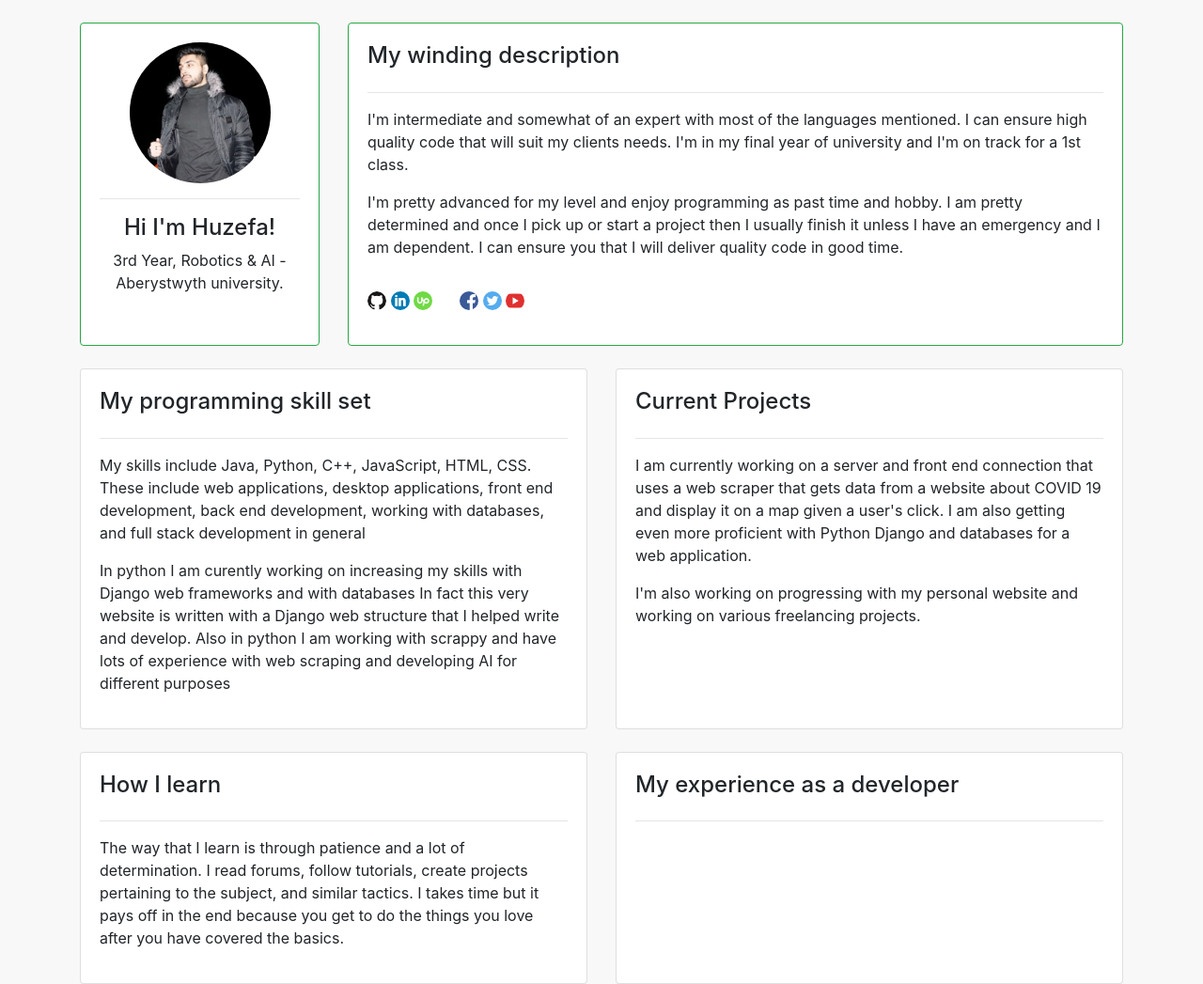
After one commit to mbarbachov/djangoRepo, a Django app: page /about/huzefa in a window 1280 px wide. The commit adds this page. Shown: the whole page at 94% size. Run offline with Django 3.2, Linux system fonts and the light colour scheme; some libraries are stand-ins or nearby versions.

Commit message:
adding templates along with url routing

```diff
--- /dev/null
+++ b/portfolio/base/templates/base/huzefa.html
@@ -0,0 +1,145 @@
+{% load static %}
+
+<!DOCTYPE html>
+<html lang="en">
+    <head>
+        <title>huzefa Barbachov</title>
+        <link href="{% static '/css/main.css' %}" rel="stylesheet" type="text/css">
+        <link rel="stylesheet" href="https://stackpath.bootstrapcdn.com/bootstrap/4.5.0/css/bootstrap.min.css"
+              integrity="sha384-9aIt2nRpC12Uk9gS9baDl411NQApFmC26EwAOH8WgZl5MYYxFfc+NcPb1dKGj7Sk"
+              crossorigin="anonymous">
+    </head>
+    <body>
+        <br>
+
+        <div class="container">
+            <div class="row">
+                <div class="col-md-3">
+                    <div class="card card-body h-100 border-success" id='profile-wrapper'>
+                        <img id='profile-pic' alt="Huzefa's profile picture"
+                             src="{% static 'images/profiles/huzefa_profile.jpeg' %}">
+                        <hr>
+                        <h4>Hi I'm Huzefa!</h4>
+                        <p>3rd Year, Robotics & AI -
+                            Aberystwyth university.</p>
+                    </div>
+                </div>
+                <div class="col-md-9">
+                    <div class="card card-body h-100 border-success">
+                        <h4>My winding description</h4>
+                        <hr>
+
+                        <p>I'm intermediate and somewhat of an expert with most of the languages mentioned. I can ensure
+                            high quality code that will suit my clients needs. I'm in my final year of university and I'm
+                            on track for a 1st class.</p>
+
+                        <p>I'm pretty advanced for my level and enjoy programming as past time and hobby. I am pretty
+                            determined and once I pick up or start a project then I usually finish it unless I have an
+                            emergency and I am dependent. I can ensure you that I will deliver quality code in good time.</p>
+
+                        <p></p>
+
+                        <ul class="social-links">
+                            <li><a target="_blank" href="https://www.github.com/Zero069"><img
+                                    class="social"
+                                    src="{% static 'images/icons/github.png' %}"
+                                    alt="github"></a>
+                            </li>
+                            <li><a target="_blank" href="https://www.linkedin.com/in/huzefa-syed-71ab17178/"><img
+                                    class="social"
+                                    src="{% static 'images/icons/linkedin.png' %}"
+                                    alt="linked in"></a>
+                            </li>
+                            <li><a target="_blank" href="https://www.upwork.com/freelancers/~01804618c2fee5ffb0"><img
+                                    class="social"
+                                    src="{% static 'images/icons/upwork.png' %}"
+                                    alt="upwork"></a>
+                            </li>
+
+                            <!--divider-->
+                            <li><a target="_blank" class="special" href="https://www.youtube.com/watch?v=3K3MMtoG8rY"><img
+                                    class="social"
+                                    src="{% static 'images/icons/blank.png' %}"
+                                    alt="blank image"></a>
+                            </li>
+                            <!--divider-->
+
+                            <li><a target="_blank" href="https://www.facebook.com/"><img
+                                    class="social"
+                                    src="{% static 'images/icons/facebook.png' %}"
+                                    alt="facebook"></a>
+                            </li>
+                            <li><a target="_blank" href="https://www.twitter.com/"><img
+                                    class="social"
+                                    src="{% static 'images/icons/twitter.png' %}"
+                                    alt="twitter"></a>
+                            </li>
+                            <li><a target="_blank" href="https://www.youtube.com/"><img
+                                    class="social"
+                                    src="{% static 'images/icons/youtube.png' %}"
+                                    alt="youtube"></a>
+                            </li>
+                        </ul>
+                    </div>
+                </div>
+            </div>
+
+            <br>
+
+            <div class="row">
+                <div class="col-md-6">
+                    <div class="card card-body h-100">
+                        <h4>My programming skill set</h4>
+                        <hr>
+
+                        <p>My skills include Java, Python, C++, JavaScript, HTML, CSS. These include web applications,
+                            desktop applications, front end development, back end development, working with databases,
+                            and full stack development in general</p>
+
+                        <p>In python I am curently working on increasing my skills with Django web frameworks and with
+                            databases In fact this very website is written with a Django web structure that I helped write
+                            and develop. Also in python I am working with scrappy and have lots of experience with web
+                            scraping and developing AI for different purposes</p>
+                    </div>
+                </div>
+                <div class="col-md-6">
+                    <div class="card card-body h-100">
+                        <h4>Current Projects</h4>
+                        <hr>
+
+                        <p>I am currently working on a server and front end connection that uses a web scraper that gets
+                            data from a website about COVID 19 and display it on a map given a user's click. I am also
+                            getting even more proficient with Python Django and databases for a web application.</p>
+
+                        <p>I'm also working on progressing with my personal website and working on various freelancing
+                            projects.</p>
+                    </div>
+                </div>
+            </div>
+
+            <br>
+
+            <div class="row">
+                <div class="col-md-6">
+                    <div class="card card-body h-100">
+                        <h4>How I learn</h4>
+                        <hr>
+
+                        <p>The way that I learn is through patience and a lot of determination. I read forums, follow
+                            tutorials, create projects pertaining to the subject, and similar tactics. I takes time but
+                            it pays off in the end because you get to do the things you love after you have covered the
+                            basics.</p>
+                    </div>
+                </div>
+                <div class="col-md-6">
+                    <div class="card card-body h-100">
+                        <h4>My experience as a developer</h4>
+                        <hr>
+
+                        <p></p>
+                    </div>
+                </div>
+            </div>
+        </div>
+    </body>
+</html>
--- a/portfolio/base/urls.py
+++ b/portfolio/base/urls.py
@@ -2,5 +2,10 @@ from django.urls import path
 from . import views
 
 urlpatterns = [
-    path('', views.home)
+    path('about', views.about),
+    path('about/', views.about),
+    path('about/michael', views.michael),
+    path('about/michael/', views.michael),
+    path('about/huzefa', views.huzefa),
+    path('about/huzefa/', views.huzefa),
 ]
--- a/portfolio/base/views.py
+++ b/portfolio/base/views.py
@@ -2,5 +2,13 @@ from django.shortcuts import render
 
 
 # Create your views here.
-def home(request):
-    return render(request, 'base/home.html')
+def about(request):
+    return render(request, 'base/choice.html')
+
+
+def michael(request):
+    return render(request, 'base/michael.html')
+
+
+def huzefa(request):
+    return render(request, 'base/huzefa.html')
--- a/portfolio/static/css/main.css
+++ b/portfolio/static/css/main.css
@@ -1,15 +1,30 @@
 body {
     background-color: #F8F8F8 !important;
+    height: 100% !important;
     user-focus: none;
     outline: none;
     user-select: none;
 }
 
 #profile-wrapper {
+    position: center;
     text-align: center;
 }
 
 #profile-pic {
+    width: 150px;
+    height: 150px;
+    border-radius: 50%;
+    margin-left: auto;
+    margin-right: auto;
+}
+
+#profile-wrapper1 {
+    position: center;
+    text-align: center;
+}
+
+#profile-pic1 {
     width: 150px;
     height: 150px;
     border-radius: 50%;
```
Also changed, not shown: portfolio/base/templates/base/choice.html (added, +45 -0 lines), portfolio/base/templates/base/michael.html (renamed from portfolio/base/templates/base/home.html, +50 -24 lines), portfolio/static/js/image_switcher.js (deleted, +0 -8 lines), portfolio/static/images/profiles/huzefa_profile.jpeg (added), portfolio/static/images/profiles/michael_profile1.png, 3 other files.
